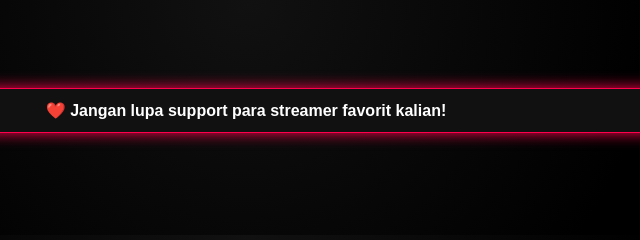
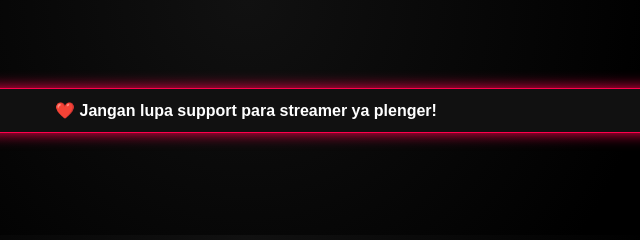
Before and after one commit to bayubois/bfl-monitor, a website: page public/index.html in a window 1280 px wide. Shown: the top 240 px of the page, 394-1034 px from the left. Drawn offline with Linux system fonts and the light colour scheme; no server answers.

Commit message:
Update index.html

```diff
--- a/public/index.html
+++ b/public/index.html
@@ -170,7 +170,7 @@
 <h2>🔴 Neon Multi Live Monitor</h2>
 
 <div class="support-banner">
-  ❤️ Jangan lupa support para streamer favorit kalian!
+  ❤️ Jangan lupa support para streamer ya plenger!
 </div>
 
 <div class="controls">
```
